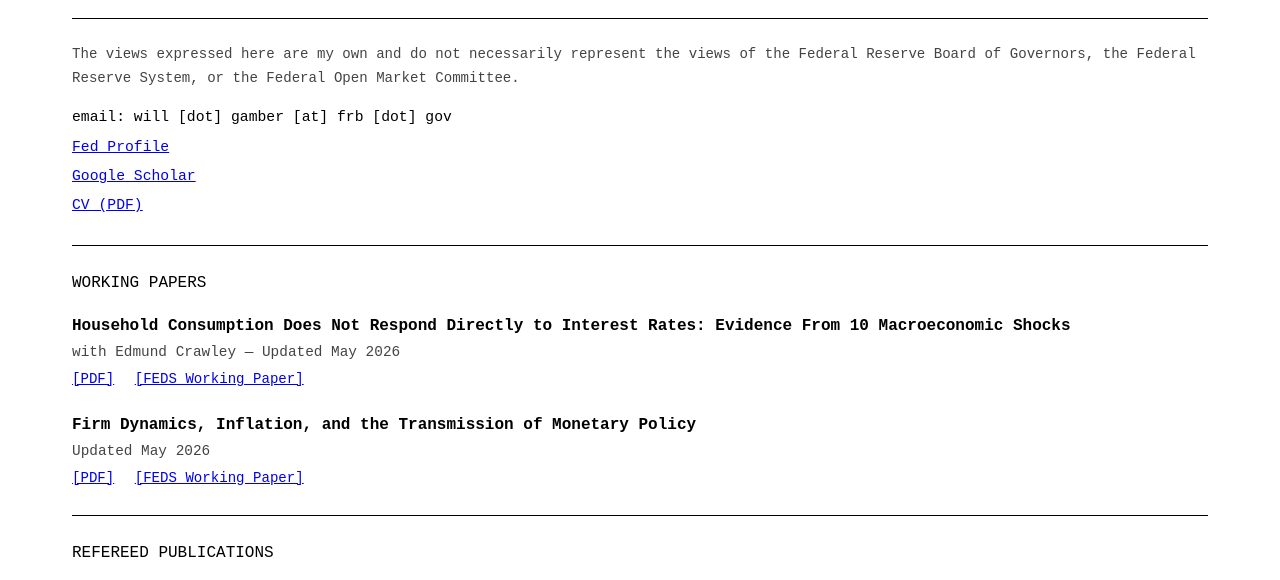
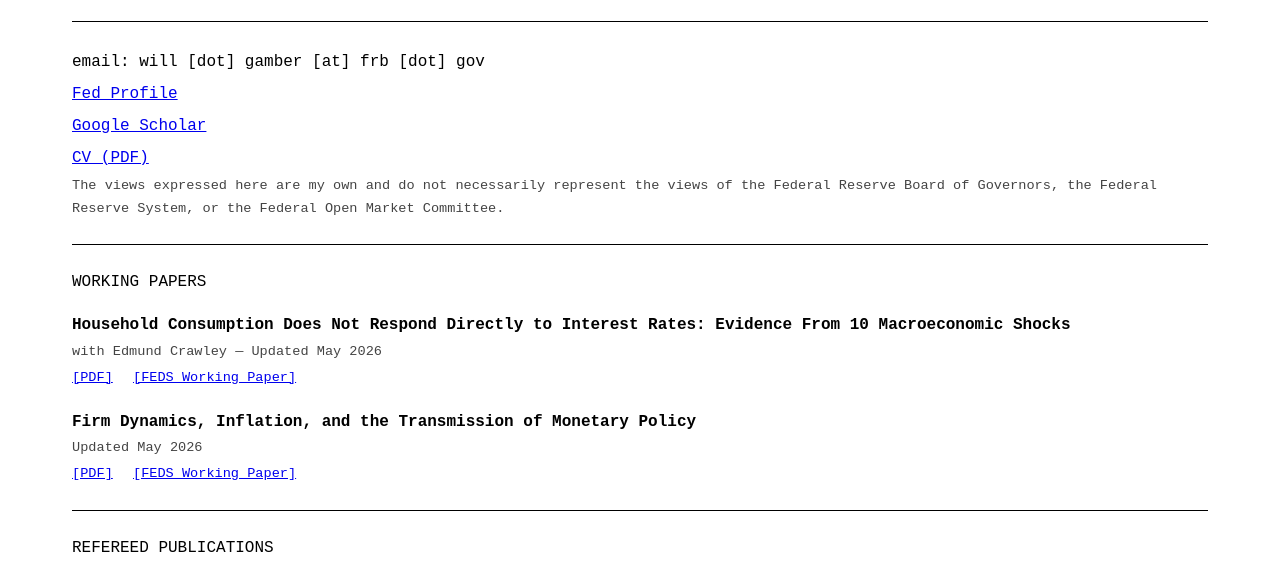
Before and after one commit to willgamber/willgamber.github.io, a plain HTML site: page index.html in a window 1280 px wide. Shown: the part 141-721 px from the top of the page. Drawn offline with Linux system fonts and the light colour scheme.

Commit message:
Simplify font sizes and move disclaimer below links
Reduced from 7 font sizes to 4, and moved the views disclaimer
after the contact links so it reads as an afterthought rather than
leading content.

Co-Authored-By: Claude Sonnet 4.6 <noreply@anthropic.com>

```diff
--- a/index.html
+++ b/index.html
@@ -14,17 +14,17 @@
   <hr>
 
   <section id="about">
-    <p class="disclaimer">
-      The views expressed here are my own and do not necessarily represent the
-      views of the Federal Reserve Board of Governors, the Federal Reserve System,
-      or the Federal Open Market Committee.
-    </p>
     <div class="links">
       <div>email: will [dot] gamber [at] frb [dot] gov</div>
       <div><a href="https://www.federalreserve.gov/econres/william-l-gamber.htm" target="_blank">Fed Profile</a></div>
       <div><a href="https://scholar.google.com/citations?user=FKXFfUkAAAAJ" target="_blank">Google Scholar</a></div>
       <div><a href="https://papers.willgamber.com/Gamber_CV.pdf" target="_blank">CV (PDF)</a></div>
     </div>
+    <p class="disclaimer">
+      The views expressed here are my own and do not necessarily represent the
+      views of the Federal Reserve Board of Governors, the Federal Reserve System,
+      or the Federal Open Market Committee.
+    </p>
   </section>
 
   <hr>
--- a/style.css
+++ b/style.css
@@ -18,7 +18,7 @@ a:visited { color: #551A8B; }
 h1 { font-size: 1.75rem; font-weight: normal; margin-bottom: 0.25rem; }
 
 .title {
-  font-size: 0.95rem;
+  font-size: 1rem;
   color: #444;
   margin-bottom: 1.5rem;
 }
@@ -29,12 +29,12 @@ section { margin-bottom: 1.5rem; }
 
 h2 { font-size: 1rem; font-weight: normal; margin-bottom: 1rem; text-transform: uppercase; }
 
-.disclaimer { font-size: 0.88rem; color: #444; margin-bottom: 0.75rem; }
+.disclaimer { font-size: 0.85rem; color: #444; margin-bottom: 0.75rem; }
 
-.links { font-size: 0.92rem; line-height: 2; }
+.links { font-size: 1rem; line-height: 2; }
 
 .paper { margin-bottom: 1.25rem; }
 .paper-title { font-weight: bold; }
-.paper-meta { font-size: 0.9rem; color: #444; }
-.paper-links { font-size: 0.88rem; margin-top: 0.2rem; }
+.paper-meta { font-size: 0.85rem; color: #444; }
+.paper-links { font-size: 0.85rem; margin-top: 0.2rem; }
 .paper-links a { margin-right: 0.75rem; }
```
